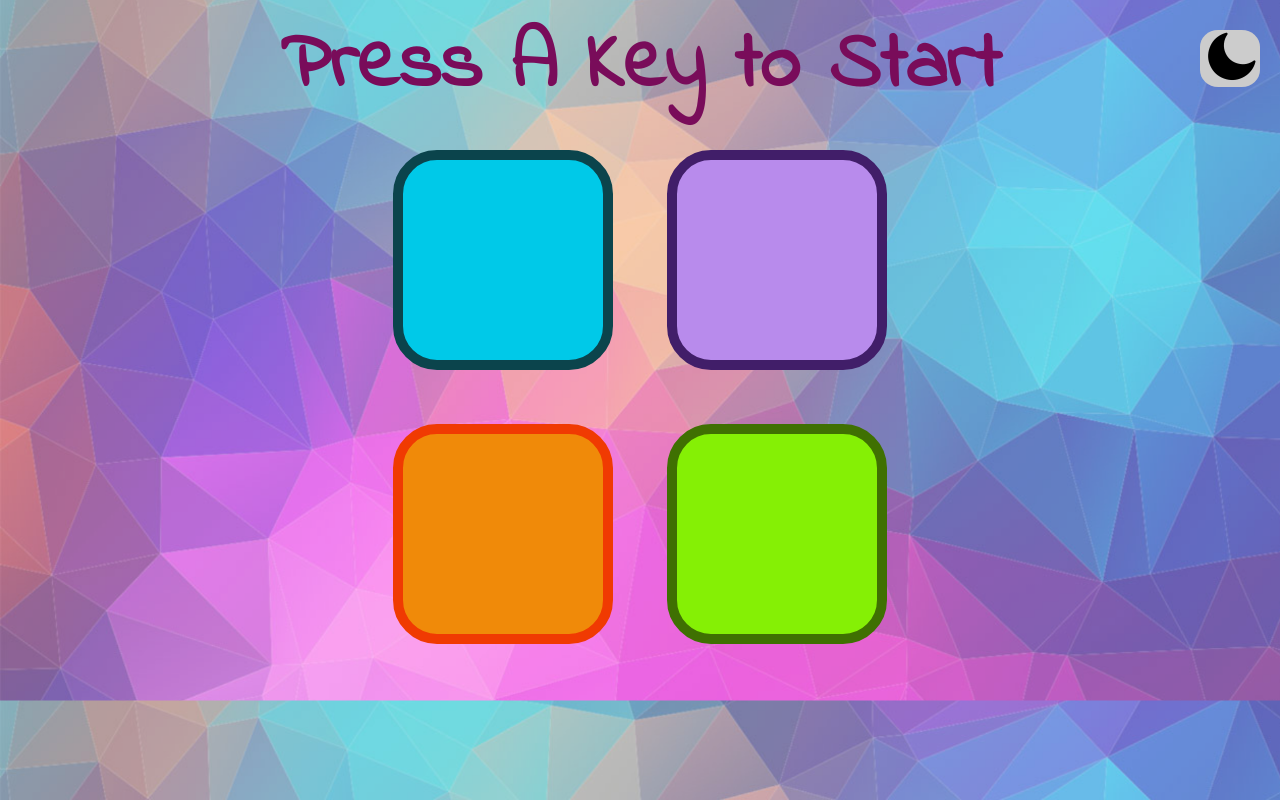
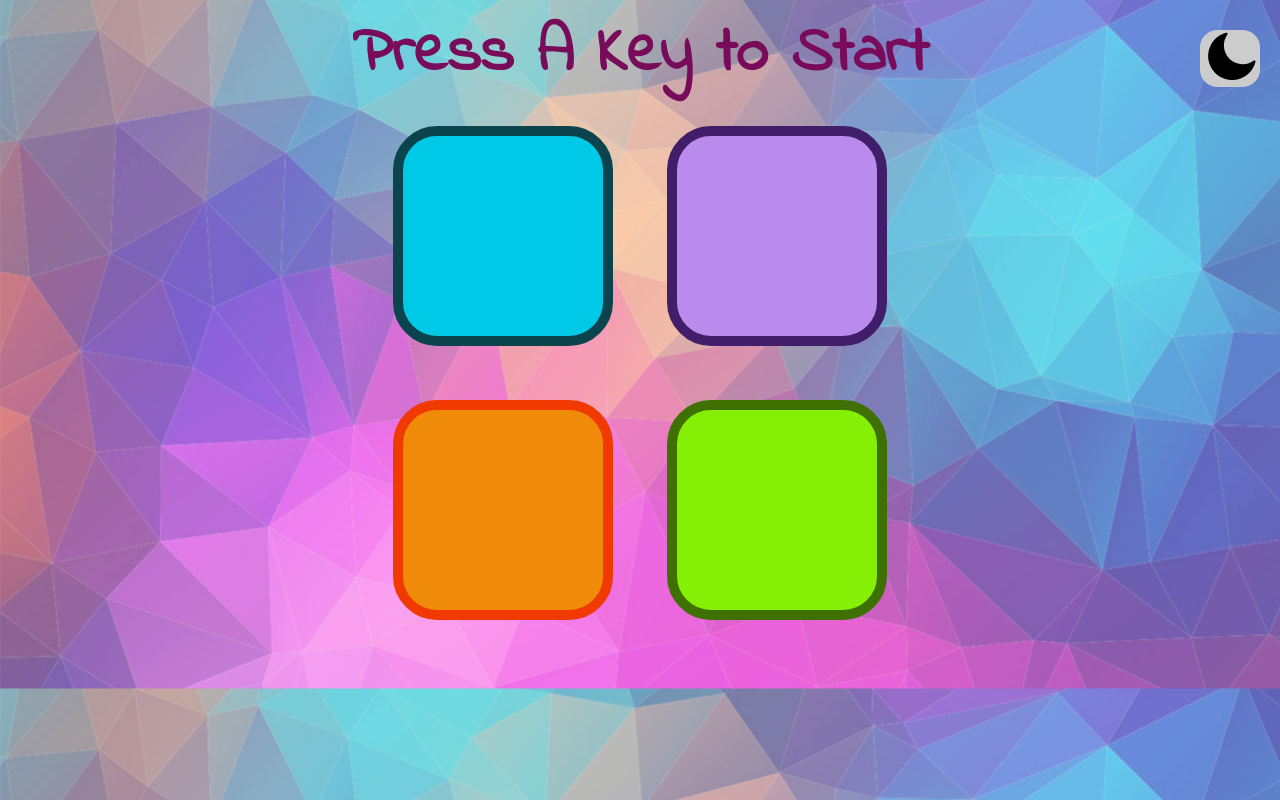
Before and after one commit to rupal11/simonGame, a plain HTML site: page index.html in a window 1280 px wide. Drawn offline with nearby package versions, Linux system fonts and the light colour scheme.

Commit message:
Update styles.css

```diff
--- a/styles.css
+++ b/styles.css
@@ -9,7 +9,7 @@ body {
 
 #level-title {
   font-family: 'Indie Flower', cursive;
-  font-size: 5rem;
+  font-size: 4rem;
   font-weight:bold;
   margin:0;
 }
```
